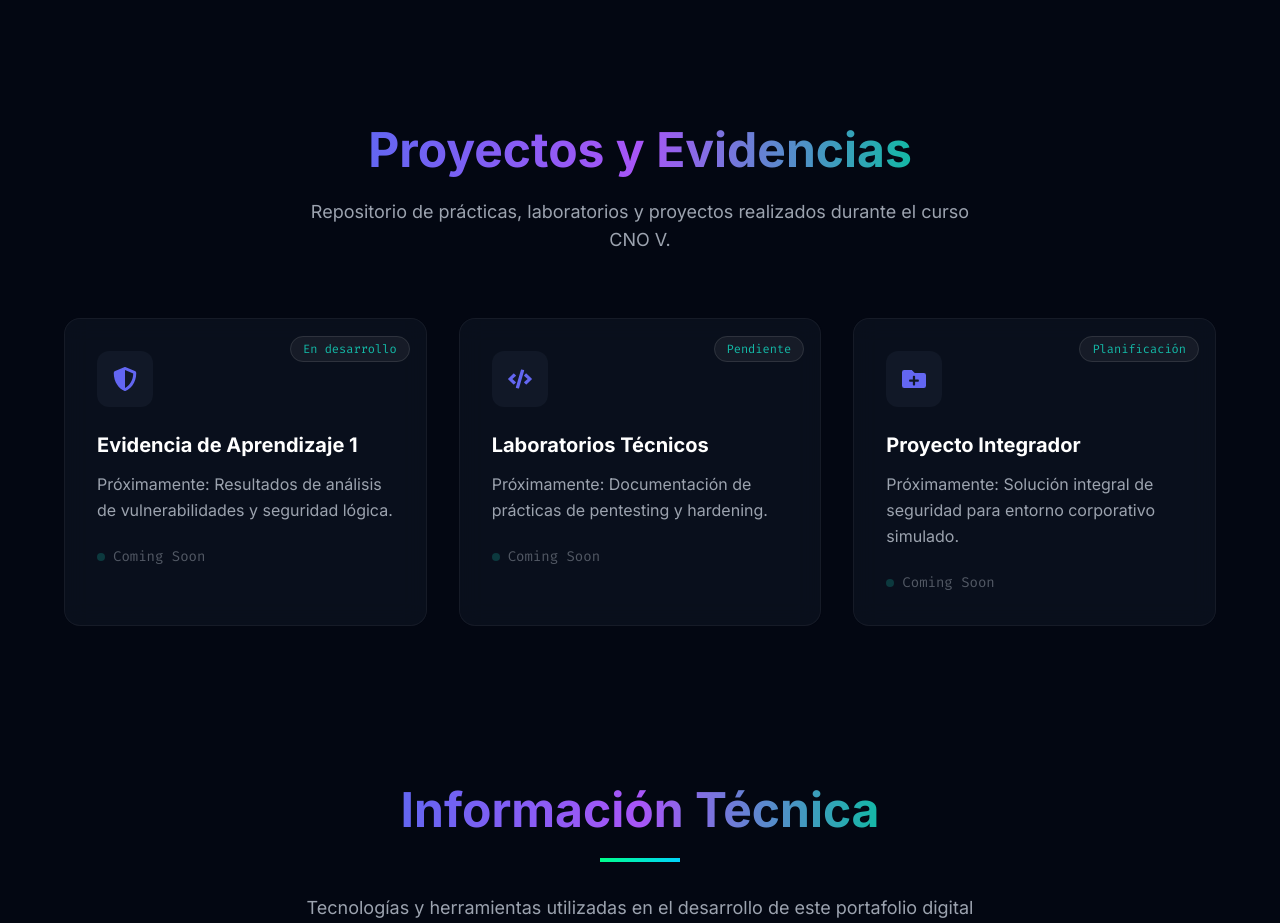
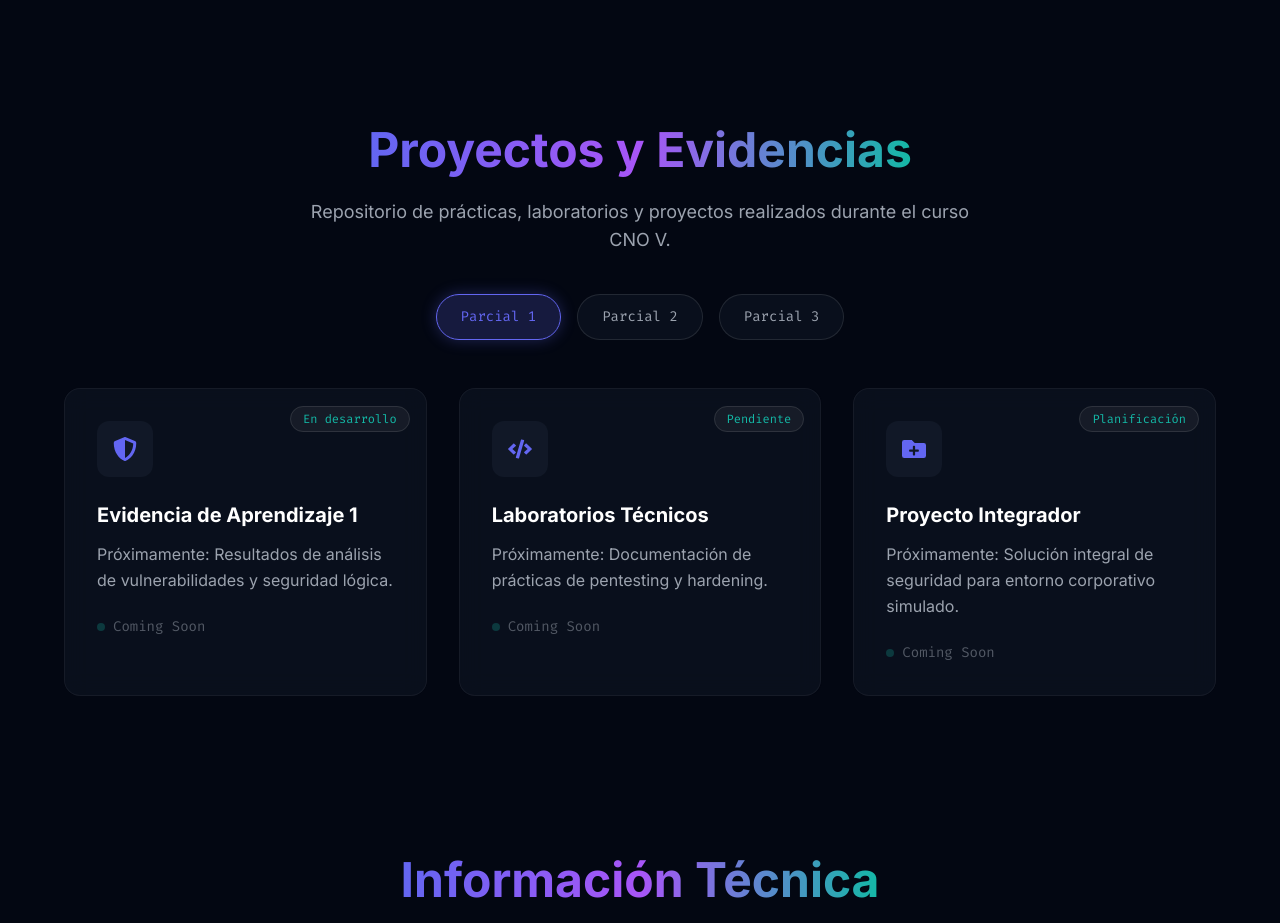
Before and after one commit to GiselaM12/portafolio-seguridad, a React (Vite) app: page / in a window 1280 px wide. Shown: the part 3120-4043 px from the top of the page. Built offline with nearby package versions, Linux system fonts and the light colour scheme.

Commit message:
feat: restructure projects section by parciales

```diff
--- a/src/components/Projects.jsx
+++ b/src/components/Projects.jsx
@@ -1,8 +1,12 @@
-import { motion } from 'framer-motion';
-import { FaFolderPlus, FaShieldAlt, FaCode } from 'react-icons/fa';
+import { useState } from 'react';
+import { motion, AnimatePresence } from 'framer-motion';
+import { FaFolderPlus, FaShieldAlt, FaCode, FaLock, FaBug, FaNetworkWired } from 'react-icons/fa';
 
 const Projects = () => {
-    const placeholders = [
+    const [activeTab, setActiveTab] = useState('parcial1');
+
+    const projectsData = {
+        parcial1: [
             {
                 icon: <FaShieldAlt />,
                 title: "Evidencia de Aprendizaje 1",
@@ -21,6 +25,41 @@ const Projects = () => {
                 description: "Próximamente: Solución integral de seguridad para entorno corporativo simulado.",
                 status: "Planificación"
             }
+        ],
+        parcial2: [
+            {
+                icon: <FaBug />,
+                title: "Análisis de Malware",
+                description: "Espacio reservado para evidencias del segundo parcial.",
+                status: "Bloqueado"
+            },
+            {
+                icon: <FaNetworkWired />,
+                title: "Seguridad en Redes",
+                description: "Prácticas futuras sobre configuración segura de redes.",
+                status: "Bloqueado"
+            }
+        ],
+        parcial3: [
+            {
+                icon: <FaLock />,
+                title: "Criptografía Aplicada",
+                description: "Espacio reservado para evidencias del tercer parcial.",
+                status: "Bloqueado"
+            },
+            {
+                icon: <FaShieldAlt />,
+                title: "Proyecto Final",
+                description: "Defensa integral de infraestructura crítica.",
+                status: "Bloqueado"
+            }
+        ]
+    };
+
+    const tabs = [
+        { id: 'parcial1', label: 'Parcial 1' },
+        { id: 'parcial2', label: 'Parcial 2' },
+        { id: 'parcial3', label: 'Parcial 3' },
     ];
 
     return (
@@ -35,29 +74,51 @@ const Projects = () => {
                     whileInView={{ opacity: 1, y: 0 }}
                     transition={{ duration: 0.8 }}
                     viewport={{ once: true }}
-                    className="text-center mb-16"
+                    className="text-center mb-12"
                 >
                     <h2 className="text-4xl md:text-5xl font-bold mb-6">
                         <span className="text-gradient">Proyectos y Evidencias</span>
                     </h2>
-                    <p className="text-cyber-muted text-lg max-w-2xl mx-auto">
+                    <p className="text-cyber-muted text-lg max-w-2xl mx-auto mb-10">
                         Repositorio de prácticas, laboratorios y proyectos realizados durante el curso CNO V.
                     </p>
+
+                    {/* Tabs Navigation */}
+                    <div className="flex flex-wrap justify-center gap-4 mb-12">
+                        {tabs.map((tab) => (
+                            <button
+                                key={tab.id}
+                                onClick={() => setActiveTab(tab.id)}
+                                className={`px-6 py-3 rounded-full font-mono text-sm transition-all duration-300 border ${activeTab === tab.id
+                                        ? 'bg-cyber-primary/20 border-cyber-primary text-cyber-primary shadow-[0_0_15px_rgba(99,102,241,0.3)]'
+                                        : 'bg-cyber-surface/50 border-white/10 text-gray-400 hover:border-white/30 hover:text-white'
+                                    }`}
+                            >
+                                {tab.label}
+                            </button>
+                        ))}
+                    </div>
                 </motion.div>
 
-                <div className="grid grid-cols-1 md:grid-cols-3 gap-8 max-w-6xl mx-auto">
-                    {placeholders.map((project, index) => (
+                <AnimatePresence mode="wait">
                     <motion.div
+                        key={activeTab}
+                        initial={{ opacity: 0, x: 20 }}
+                        animate={{ opacity: 1, x: 0 }}
+                        exit={{ opacity: 0, x: -20 }}
+                        transition={{ duration: 0.3 }}
+                        className="grid grid-cols-1 md:grid-cols-3 gap-8 max-w-6xl mx-auto"
+                    >
+                        {projectsData[activeTab].map((project, index) => (
+                            <div
                                 key={index}
-                            initial={{ opacity: 0, y: 30 }}
-                            whileInView={{ opacity: 1, y: 0 }}
-                            transition={{ duration: 0.5, delay: index * 0.1 }}
-                            viewport={{ once: true }}
-                            whileHover={{ y: -5 }}
-                            className="glass-card rounded-2xl p-8 border border-white/5 relative overflow-hidden group"
+                                className="glass-card rounded-2xl p-8 border border-white/5 relative overflow-hidden group hover:border-cyber-primary/30 transition-all duration-300"
                             >
                                 <div className="absolute top-4 right-4">
-                                <span className="px-3 py-1 rounded-full text-xs font-mono bg-white/5 text-cyber-accent border border-white/10">
+                                    <span className={`px-3 py-1 rounded-full text-xs font-mono border ${project.status === 'Bloqueado'
+                                            ? 'bg-red-500/10 text-red-400 border-red-500/20'
+                                            : 'bg-white/5 text-cyber-accent border-white/10'
+                                        }`}>
                                         {project.status}
                                     </span>
                                 </div>
@@ -75,15 +136,26 @@ const Projects = () => {
                                 </p>
 
                                 <div className="flex items-center gap-2 text-sm text-cyber-muted font-mono opacity-50">
+                                    {project.status !== 'Bloqueado' && (
+                                        <>
                                             <div className="w-2 h-2 rounded-full bg-cyber-accent animate-pulse"></div>
                                             Coming Soon
+                                        </>
+                                    )}
+                                    {project.status === 'Bloqueado' && (
+                                        <>
+                                            <div className="w-2 h-2 rounded-full bg-red-400"></div>
+                                            Bloqueado
+                                        </>
+                                    )}
                                 </div>
 
                                 {/* Decorative gradient line */}
                                 <div className="absolute bottom-0 left-0 w-full h-1 bg-gradient-to-r from-cyber-primary to-cyber-secondary transform scale-x-0 group-hover:scale-x-100 transition-transform duration-500 origin-left"></div>
+                            </div>
+                        ))}
                     </motion.div>
-                    ))}
-                </div>
+                </AnimatePresence>
             </div>
         </section>
     );
```
Lines whose indentation alone changed are shown as unchanged.
